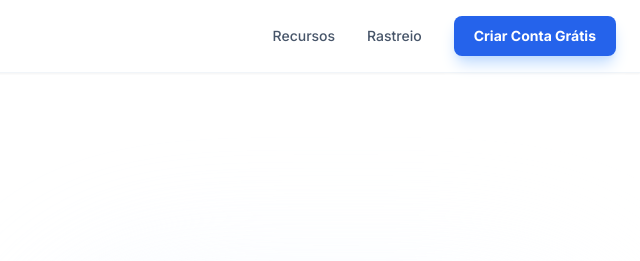
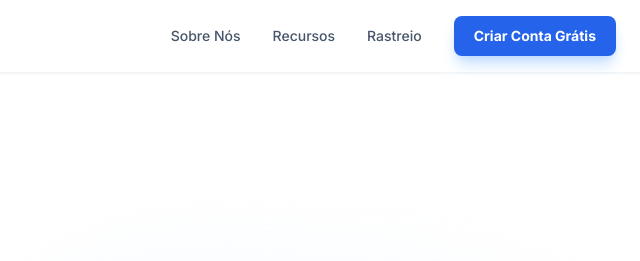
Before and after one commit to r7solutionsbr-rgb/siteroutezap, a plain HTML site: page index.html in a window 1280 px wide. Shown: the top 261 px of the page, 640-1280 px from the left. Drawn offline with nearby package versions, Linux system fonts and the light colour scheme.

Commit message:
Add link to 'Sobre Nós' in navigation

```diff
--- a/index.html
+++ b/index.html
@@ -69,6 +69,8 @@
                 <span class="text-xl font-bold text-slate-800 tracking-tight">RouteZap</span>
             </div>
             <div class="hidden md:flex gap-8 items-center text-sm font-medium text-slate-600">
+                <a href="sobre.html" class="hover:text-zapBlue transition">Sobre Nós</a>
+
                 <a href="#funcionalidades" class="hover:text-zapBlue transition">Recursos</a>
                 <a href="#cliente" class="hover:text-zapBlue transition">Rastreio</a>
                 <a href="#teste" class="bg-zapBlue hover:bg-zapDarkBlue text-white px-5 py-2.5 rounded-lg font-bold transition shadow-lg shadow-blue-200">
```
